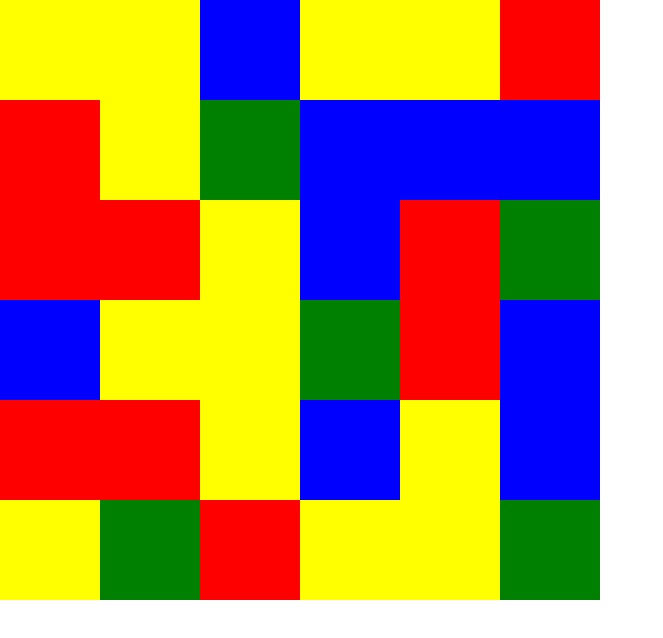
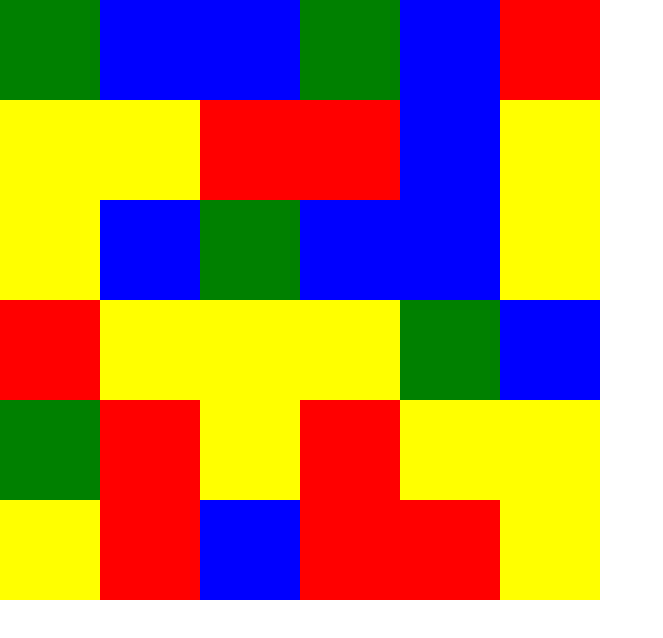
Before and after one commit to mhipszki/blocky, a React (Create React App) app: page / in a window 1280 px wide. Shown: the top 638 px of the page, without its empty margins (0-663 px from the left). Built offline with nearby package versions, Linux system fonts and the light colour scheme.

Commit message:
grid can return flat list of all blocks for rendering

```diff
--- a/src/entities/grid.ts
+++ b/src/entities/grid.ts
@@ -2,7 +2,6 @@
 import Block from './block';
 import findPeers from './findPeers';
 import bubbleUpEmptyBlocks from './bubbleUpEmptyBlocks';
-import flatten from './flatten';
 
 /**
  * passing in a colour factory function makes it easier
@@ -47,7 +46,13 @@
   }
 
   get listOfBlocks(): Block[] {
-    return this.blocks.reduce(flatten, []);
+    const list: Block[] = [];
+    for (let y = 0; y < this.height; y++) {
+      for (let x = 0; x < this.width; x++) {
+        list.unshift(this.blocks[x][y]);
+      }
+    }
+    return list;
   }
 
   blockAt(x: number, y: number) {
```
Also changed, not shown: 1 other file (tests, documents, lock files or other folders).
